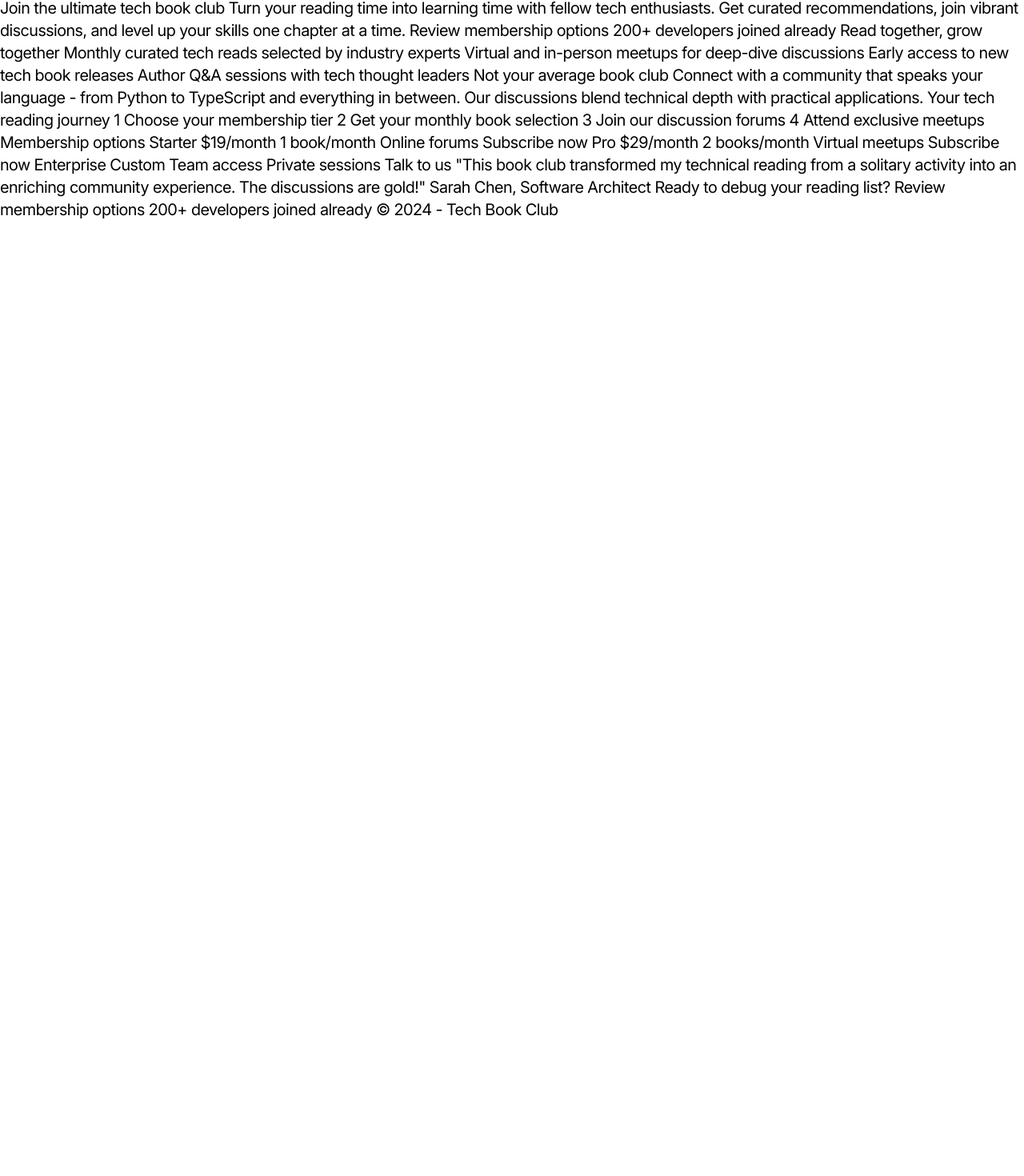
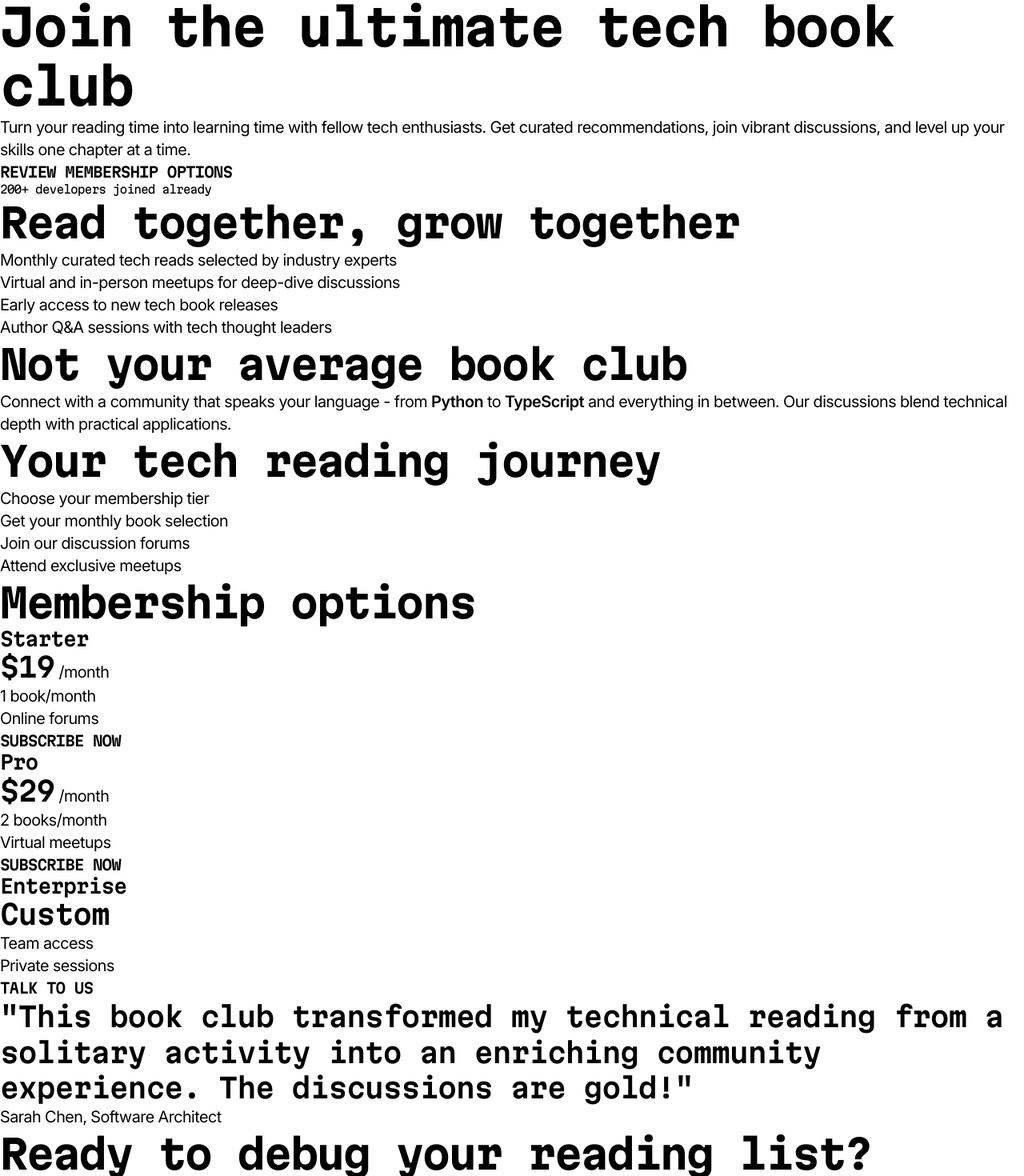
Before and after one commit to Arsalan2078/tech-book-club-landing-page, a React (Vite) app: page / in a window 1280 px wide. Shown: the part 4-1474 px from the top of the page at 80% size. Before the commit the page ends 800 px from the top, so only its background shows below. Built offline with nearby package versions, Linux system fonts and the light colour scheme.

Commit message:
markup and some components

```diff
--- a/src/App.tsx
+++ b/src/App.tsx
@@ -1,79 +1,111 @@
+import Button from "./components/Button";
+import MembershipOption from "./components/MembershipOption";
+import TotalTestimonial from "./components/TotalTestimonial";
+
 export default function App() {
   return (
-    <div data-text-preset="5-regular">
-      Join the ultimate tech book club
+    <div data-text-preset="5">
+      <header>
+        <h1 data-text-preset="1">Join the ultimate tech book club</h1>
 
-      Turn your reading time into learning time with fellow tech enthusiasts.
-      Get curated recommendations, join vibrant discussions, and level up your
-      skills one chapter at a time.
+        <p>
+          Turn your reading time into learning time with fellow tech
+          enthusiasts. Get curated recommendations, join vibrant discussions,
+          and level up your skills one chapter at a time.
+        </p>
 
-      Review membership options
-      200+ developers joined already
+        <Button href="#">Review Membership Options</Button>
 
-      Read together, grow together
+        <TotalTestimonial />
+      </header>
 
-      Monthly curated tech reads selected by industry experts
-      Virtual and in-person meetups for deep-dive discussions
-      Early access to new tech book releases
-      Author Q&A sessions with tech thought leaders
+      <main>
+        <section>
+          <h2 data-text-preset="2">Read together, grow together</h2>
 
-      Not your average book club
+          <ul>
+            <li>Monthly curated tech reads selected by industry experts</li>
+            <li>Virtual and in-person meetups for deep-dive discussions</li>
+            <li>Early access to new tech book releases</li>
+            <li>Author Q&A sessions with tech thought leaders</li>
+          </ul>
+        </section>
 
-      Connect with a community that speaks your language - from Python to TypeScript and
-      everything in between. Our discussions blend technical depth with practical applications.
+        <section>
+          <h2 data-text-preset="2">Not your average book club</h2>
 
-      Your tech reading journey
+          <p>
+            Connect with a community that speaks your language - from{" "}
+            <span data-semibold>Python</span> to{" "}
+            <span data-semibold>TypeScript</span> and everything in between. Our
+            discussions blend technical depth with practical applications.
+          </p>
+        </section>
 
-      1
-      Choose your membership tier
+        <section>
+          <h2 data-text-preset="2">Your tech reading journey</h2>
 
-      2
-      Get your monthly book selection
+          <ol>
+            <li>Choose your membership tier</li>
+            <li>Get your monthly book selection</li>
+            <li>Join our discussion forums</li>
+            <li>Attend exclusive meetups</li>
+          </ol>
+        </section>
 
-      3
-      Join our discussion forums
+        <section>
+          <h2 data-text-preset="2">Membership options</h2>
 
-      4
-      Attend exclusive meetups
+          <ul>
+            <li>
+              <MembershipOption
+                name="Starter"
+                price={19}
+                perks={["1 book/month", "Online forums"]}
+                cta={{ link: "#", text: "Subscribe now" }}
+              />
+            </li>
+            <li>
+              <MembershipOption
+                name="Pro"
+                price={29}
+                perks={["2 books/month", "Virtual meetups"]}
+                cta={{ link: "#", text: "Subscribe now" }}
+              />
+            </li>
+            <li>
+              <MembershipOption
+                name="Enterprise"
+                price={"custom"}
+                perks={["Team access", "Private sessions"]}
+                cta={{ link: "#", text: "Talk to us" }}
+              />
+            </li>
+          </ul>
+        </section>
 
-      Membership options
+        <section>
+          <figure>
+            <blockquote data-text-preset="3">
+              This book club transformed my technical reading from a solitary
+              activity into an enriching community experience. The discussions
+              are gold!
+            </blockquote>
 
-      Starter
-      $19/month
+            <figcaption>Sarah Chen, Software Architect</figcaption>
+          </figure>
+        </section>
+      </main>
 
-      1 book/month
-      Online forums
+      <footer>
+        <h2 data-text-preset="2">Ready to debug your reading list?</h2>
 
-      Subscribe now
+        <Button href="#">Review membership options</Button>
 
-      Pro
-      $29/month
+        <TotalTestimonial />
 
-      2 books/month
-      Virtual meetups
-
-      Subscribe now
-
-      Enterprise
-      Custom
-
-      Team access
-      Private sessions
-
-      Talk to us
-
-      "This book club transformed my technical reading from a solitary
-      activity into an enriching community experience. The discussions
-      are gold!"
-
-      Sarah Chen, Software Architect
-
-      Ready to debug your reading list?
-
-      Review membership options
-      200+ developers joined already
-
-      © 2024 - Tech Book Club
+        <div data-text-preset="7">© 2024 - Tech Book Club</div>
+      </footer>
     </div>
   );
 }
--- /dev/null
+++ b/src/components/Button/index.tsx
@@ -0,0 +1,15 @@
+import type { ReactNode } from "react";
+
+export default function Button({
+  href,
+  children,
+}: {
+  href: string;
+  children: ReactNode;
+}) {
+  return (
+    <a href={href} data-text-preset="6" data-uppercase>
+      {children}
+    </a>
+  );
+}
--- /dev/null
+++ b/src/components/MembershipOption/index.tsx
@@ -0,0 +1,51 @@
+import Button from "../Button";
+
+type MembershipOptionProps = {
+  name: string;
+  price: number | "custom";
+  perks: string[];
+  cta: {
+    link: string;
+    text: string;
+  };
+};
+
+export default function MembershipOption({
+  name,
+  price,
+  perks,
+  cta,
+}: MembershipOptionProps) {
+  return (
+    <div>
+      <div>
+        <div data-text-preset="4">{name}</div>
+        <div data-text-preset="3">
+          {price === "custom" ? (
+            <>Custom</>
+          ) : (
+            <>
+              {Intl.NumberFormat("en-US", {
+                style: "currency",
+                currency: "USD",
+                minimumFractionDigits: 0,
+                maximumFractionDigits: 0,
+              }).format(price)}
+              <span data-text-preset="5"> /month</span>
+            </>
+          )}
+        </div>
+
+        <hr />
+
+        <ul>
+          {perks.map((perk, index) => (
+            <li key={index}>{perk}</li>
+          ))}
+        </ul>
+      </div>
+
+      <Button href={cta.link}>{cta.text}</Button>
+    </div>
+  );
+}
--- /dev/null
+++ b/src/components/TotalTestimonial/index.tsx
@@ -0,0 +1,3 @@
+export default function TotalTestimonial() {
+  return <div data-text-preset="7">200+ developers joined already</div>;
+}
--- a/src/scss/_base.scss
+++ b/src/scss/_base.scss
@@ -2,4 +2,14 @@
   img {
     display: block;
   }
+
+  blockquote {
+    &::before {
+      content: '"';
+    }
+
+    &:after {
+      content: '"';
+    }
+  }
 }
--- a/src/scss/_typography.scss
+++ b/src/scss/_typography.scss
@@ -1,5 +1,4 @@
 @layer {
-  // 1
   [data-text-preset="1"] {
     font-family: var(--ff-martian-mono);
     font-weight: var(--fw-700);
@@ -8,7 +7,6 @@
     letter-spacing: var(--ls-tightest);
   }
 
-  // 2
   [data-text-preset="2"] {
     font-family: var(--ff-martian-mono);
     font-weight: var(--fw-700);
@@ -17,7 +15,6 @@
     letter-spacing: var(--ls-tightest);
   }
 
-  // 3
   [data-text-preset="3"] {
     font-family: var(--ff-martian-mono);
     font-weight: var(--fw-600);
@@ -26,41 +23,22 @@
     letter-spacing: var(--ls-tighter);
   }
 
-  // 4
-  [data-text-preset="4-regular"],
-  [data-text-preset="4-semibold"] {
+  [data-text-preset="4"] {
     font-family: var(--ff-martian-mono);
+    font-weight: var(--fw-600);
     font-size: var(--fs-md);
     line-height: var(--lh-110);
     letter-spacing: var(--ls-tighter);
   }
 
-  [data-text-preset="4-regular"] {
+  [data-text-preset="5"] {
+    font-family: "Inter";
     font-weight: var(--fw-400);
-  }
-
-  [data-text-preset="4-semibold"] {
-    font-weight: var(--fw-600);
-  }
-
-  // 5
-  [data-text-preset="5-regular"],
-  [data-text-preset="5-semibold"] {
-    font-family: "Inter";
     font-size: var(--fs-rg);
     line-height: var(--lh-140);
     letter-spacing: var(--ls-tight);
   }
 
-  [data-text-preset="5-regular"] {
-    font-weight: var(--fw-400);
-  }
-
-  [data-text-preset="5-semibold"] {
-    font-weight: var(--fw-600);
-  }
-
-  // 6
   [data-text-preset="6"] {
     font-family: var(--ff-martian-mono);
     font-weight: var(--fw-600);
@@ -69,12 +47,21 @@
     letter-spacing: var(--ls-tighter);
   }
 
-  // 7
   [data-text-preset="7"] {
     font-family: var(--ff-martian-mono);
-    font-weight: var(--fw-600);
-    font-size: var(--fs-sm);
+    font-weight: var(--fw-400);
+    font-size: var(--fs-xs);
     line-height: var(--lh-120);
     letter-spacing: var(--ls-tighter);
   }
 }
+
+@layer {
+  [data-uppercase] {
+    text-transform: uppercase;
+  }
+
+  [data-semibold] {
+    font-weight: var(--fw-600);
+  }
+}
```
